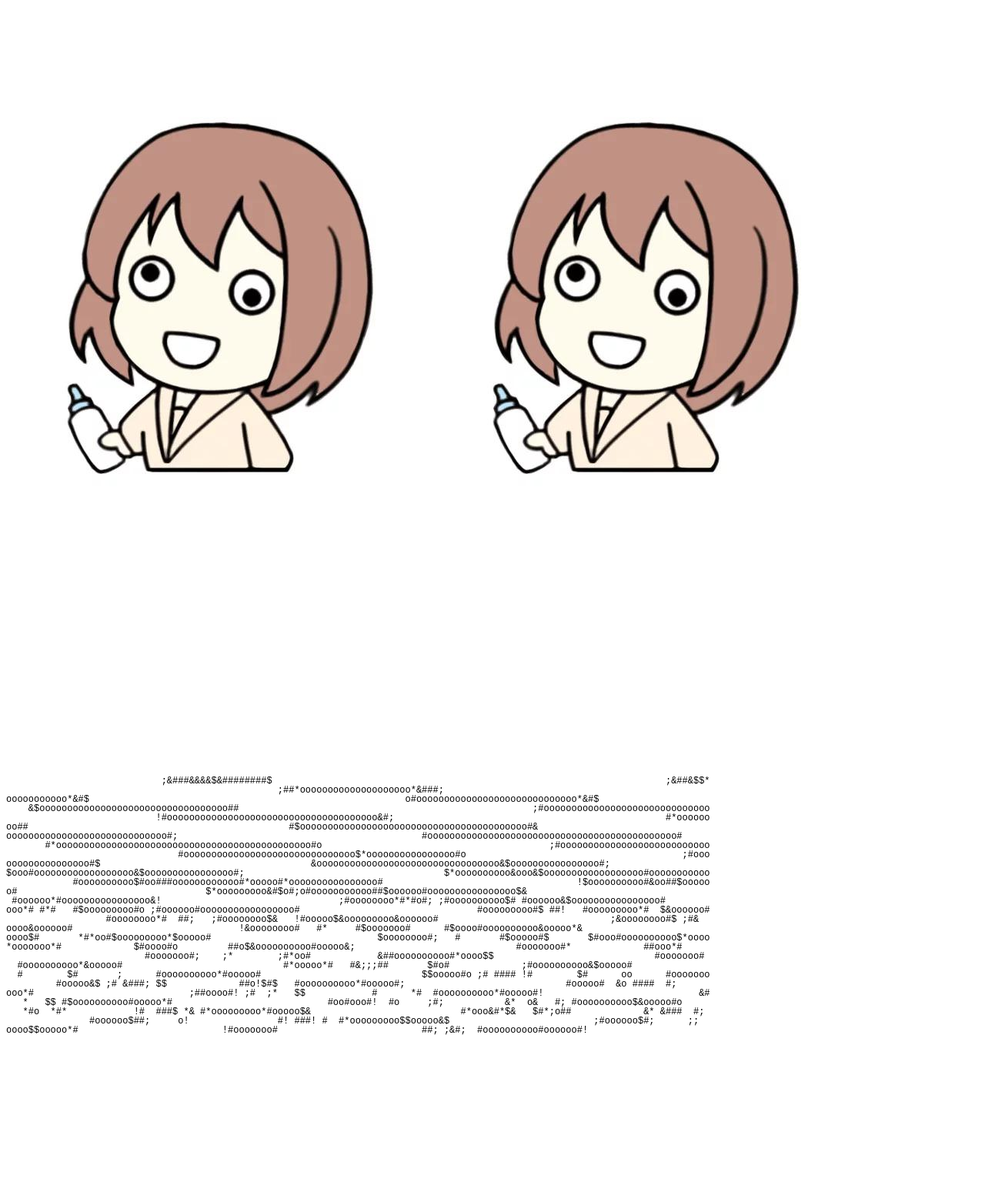
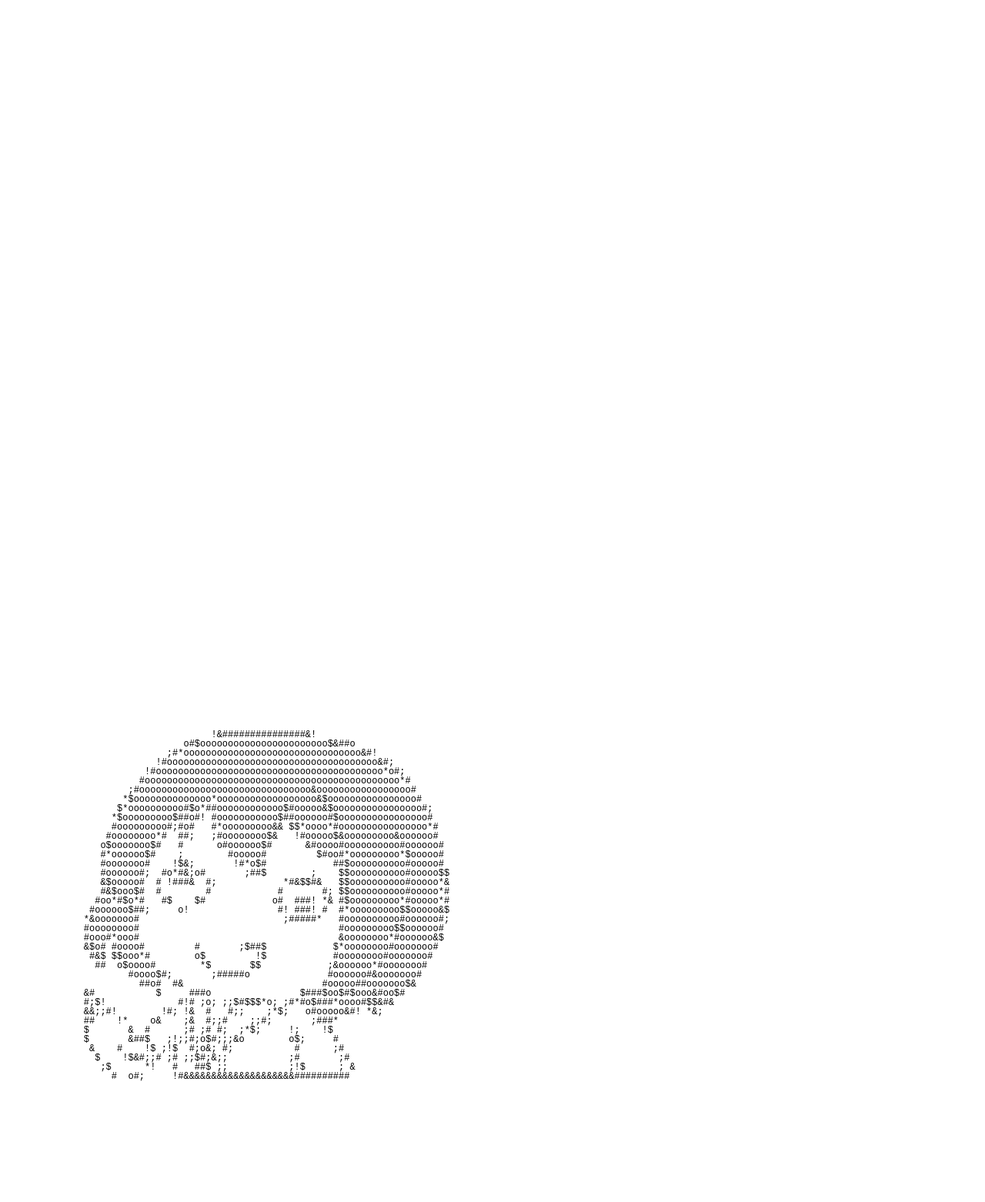
Before and after one commit to ZCreturn0/thoughts, a plain HTML site: page 图片转字符/index.html in a window 1280 px wide. Shown: the whole page at 77% size. Before the commit the page ends 1346 px from the top, so only its background shows below. Drawn offline with Linux system fonts and the light colour scheme.

Commit message:
图片转Ascii

```diff
--- a/图片转字符/index.html
+++ b/图片转字符/index.html
@@ -14,26 +14,22 @@
             font-size: 12px;
             height: 12px;
             margin: 0;
-            width: 500px;
             float: left;
         }
         #text{
-            width: 400px;
-            height: 225px;
             margin-top: 20px;
         }
     </style>
 </head>
 <body>
-    <img id="img" src="Hanser255.jpg" />
-    <canvas id="canvas" width="550" height="760"></canvas>
+    <img id="img" style="visibility: hidden;" src="Hanser255.jpg" />
+    <canvas style="visibility: hidden;" id="canvas"></canvas>
     <div id="text"></div>
     <script>
         var img = document.getElementById("img");
         var canvas = document.getElementById("canvas");
         var text = document.getElementById("text");
         var ctx = canvas.getContext('2d');
-        var timer;
 
         // 根据灰度值生成字符
         function toText(g) {
@@ -62,18 +58,29 @@
         }
 
         img.onload = () => {
-            ctx.drawImage(img, 0, 0, 550, 760);
-            var imageData = ctx.getImageData(0, 0, 550, 760).data;
+            const WIDTH = img.width;
+            const HEIGHT = img.height;
+            canvas.width = WIDTH;
+            canvas.height = HEIGHT;
+            text.width = WIDTH;
+            text.height = HEIGHT;
+            ctx.drawImage(img, 0, 0, WIDTH, HEIGHT);
+            var imageData = ctx.getImageData(0, 0, WIDTH, HEIGHT).data;
             var html = '';
-            for (h = 0; h < 550; h +=12) {
+            for (h = 0; h < HEIGHT; h +=12) {
                 var pre = '<pre>';
-                for (w = 0; w < 760; w +=6) {
-                    var index = (w + 400 * h) * 4;
+                // var pre;
+                // var pre = document.createElement('pre');
+                for (w = 0; w < WIDTH; w +=6) {
+                    var index = (w + WIDTH * h) * 4;
                     var r = imageData[index + 0];
                     var g = imageData[index + 1];
                     var b = imageData[index + 2];
                     var gray = getGray(r, g, b);
+                    // pre = `<pre style="color: rgb(${r}, ${g}, ${b});">`;
                     pre += toText(gray);
+                    // pre.innerText = toText(gray);
+                    // pre.style.color = `rgb(${r}, ${g}, ${b})`;
                 }
                 pre += '</pre>';
                 html += pre;
```
